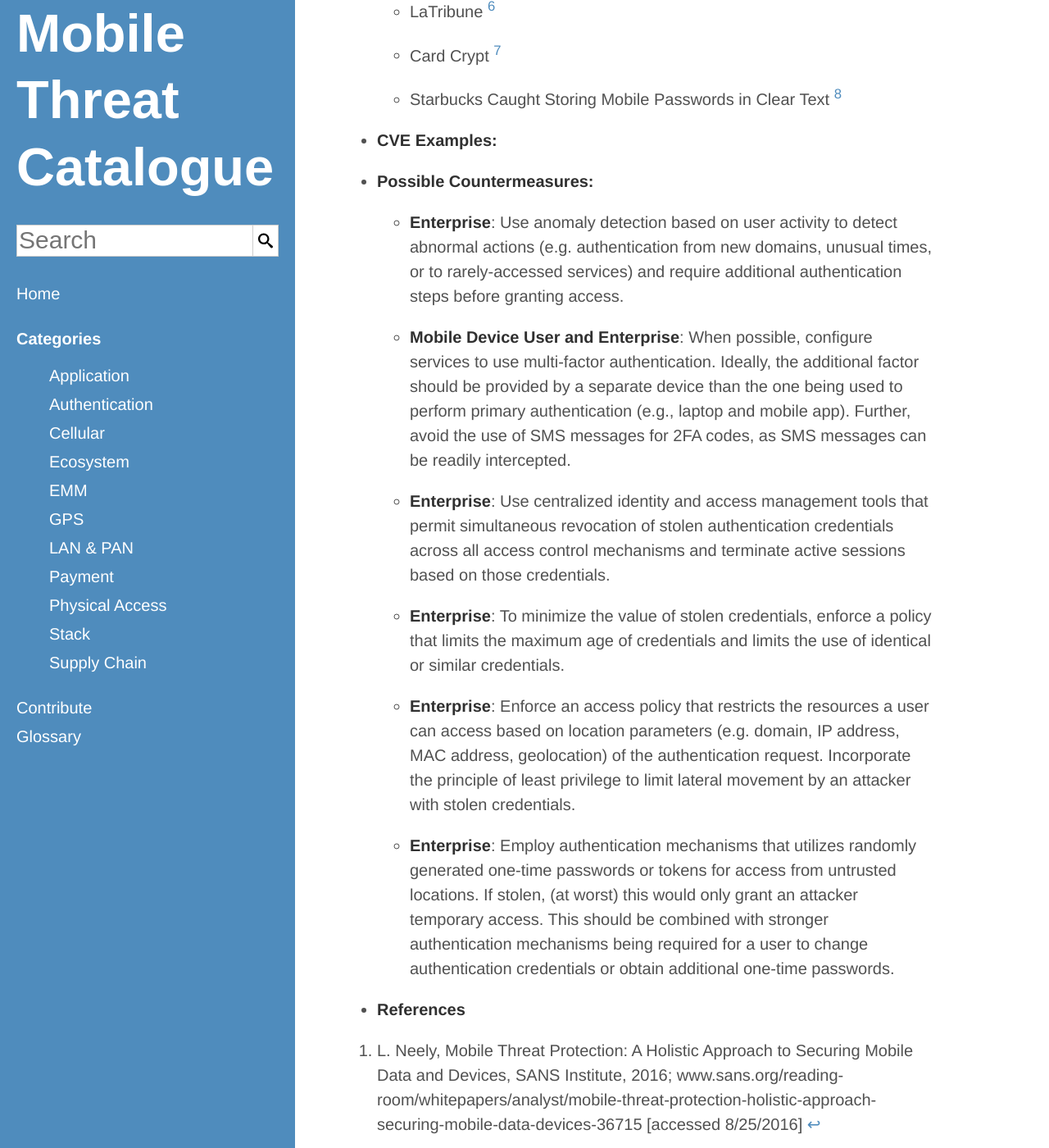
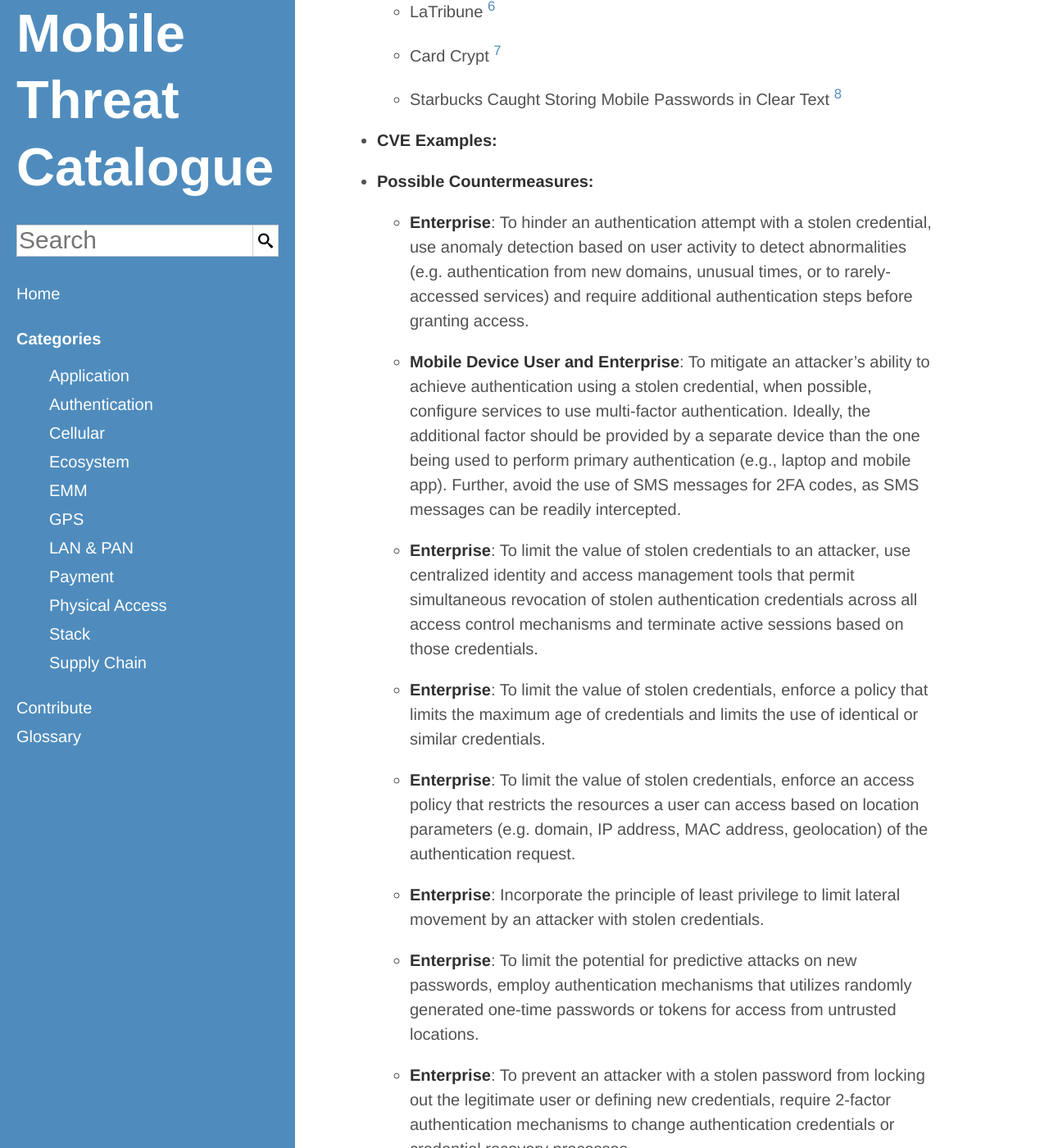
Before and after one commit to usnistgov/mobile-threat-catalogue, a Jekyll site: the page built from _authentication-threats/AUT-0.md, in a window 1280 px wide and 1400 px high, scrolled down 700 px. Shown: the whole window at 82% size. Built offline with Jekyll 4.4.1, drawn with Linux system fonts in a browser that asks for light colours; some of the changed text lies outside the part shown.

Commit message:
#13: updated countermeasures

```diff
--- a/_authentication-threats/AUT-0.md
+++ b/_authentication-threats/AUT-0.md
@@ -14,17 +14,21 @@
         - "Starbucks Caught Storing Mobile Passwords in Clear Text [^122]"
     CVEExample:
     PossibleCountermeasures:
-        "Use anomaly detection based on user activity to detect abnormal actions (e.g. authentication from new domains, unusual times, or to rarely-accessed services) and require additional authentication steps before granting access.":
+        "To hinder an authentication attempt with a stolen credential, use anomaly detection based on user activity to detect abnormalities (e.g. authentication from new domains, unusual times, or to rarely-accessed services) and require additional authentication steps before granting access.":
             - Enterprise
-        "When possible, configure services to use multi-factor authentication. Ideally, the additional factor should be provided by a separate device than the one being used to perform primary authentication (e.g., laptop and mobile app). Further, avoid the use of SMS messages for 2FA codes, as SMS messages can be readily intercepted.":
+        "To mitigate an attacker's ability to achieve authentication using a stolen credential, when possible, configure services to use multi-factor authentication. Ideally, the additional factor should be provided by a separate device than the one being used to perform primary authentication (e.g., laptop and mobile app). Further, avoid the use of SMS messages for 2FA codes, as SMS messages can be readily intercepted.":
             - Mobile Device User
             - Enterprise
-        "Use centralized identity and access management tools that permit simultaneous revocation of stolen authentication credentials across all access control mechanisms and terminate active sessions based on those credentials.":
+        "To limit the value of stolen credentials to an attacker, use centralized identity and access management tools that permit simultaneous revocation of stolen authentication credentials across all access control mechanisms and terminate active sessions based on those credentials.":
             - Enterprise
-        "To minimize the value of stolen credentials, enforce a policy that limits the maximum age of credentials and limits the use of identical or similar credentials.":
+        "To limit the value of stolen credentials, enforce a policy that limits the maximum age of credentials and limits the use of identical or similar credentials.":
             - Enterprise
-        "Enforce an access policy that restricts the resources a user can access based on location parameters (e.g. domain, IP address, MAC address, geolocation) of the authentication request. Incorporate the principle of least privilege to limit lateral movement by an attacker with stolen credentials.":
+        "To limit the value of stolen credentials, enforce an access policy that restricts the resources a user can access based on location parameters (e.g. domain, IP address, MAC address, geolocation) of the authentication request.":
             - Enterprise
-        "Employ authentication mechanisms that utilizes randomly generated one-time passwords or tokens for access from untrusted locations. If stolen, (at worst) this would only grant an attacker temporary access. This should be combined with stronger authentication mechanisms being required for a user to change authentication credentials or obtain additional one-time passwords.":
+        "Incorporate the principle of least privilege to limit lateral movement by an attacker with stolen credentials.":
+            - Enterprise
+        "To limit the potential for predictive attacks on new passwords, employ authentication mechanisms that utilizes randomly generated one-time passwords or tokens for access from untrusted locations.":
+            - Enterprise
+        "To prevent an attacker with a stolen password from locking out the legitimate user or defining new credentials, require 2-factor authentication mechanisms to change authentication credentials or credential recovery processes.":
             - Enterprise
 ---
```
